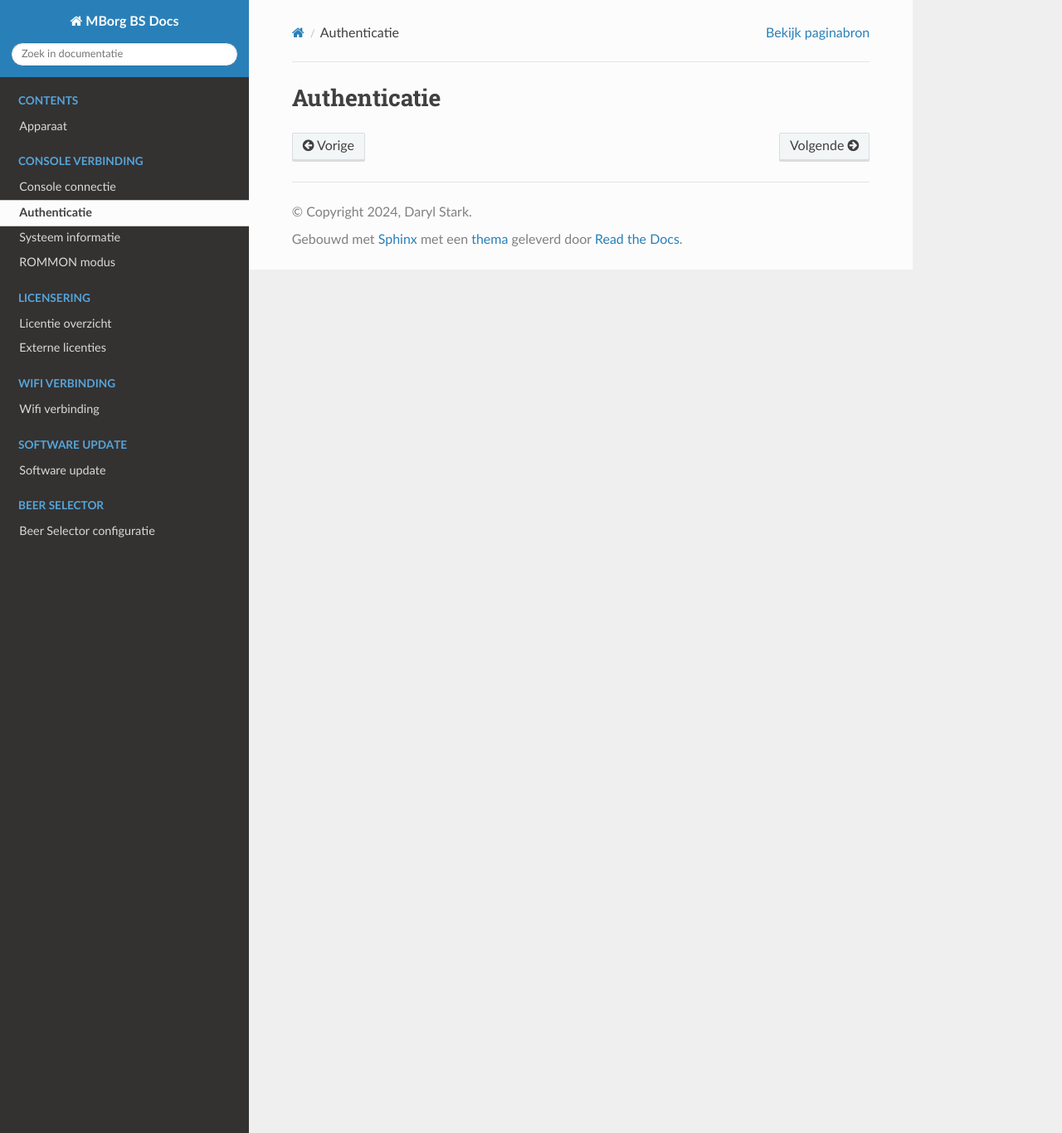
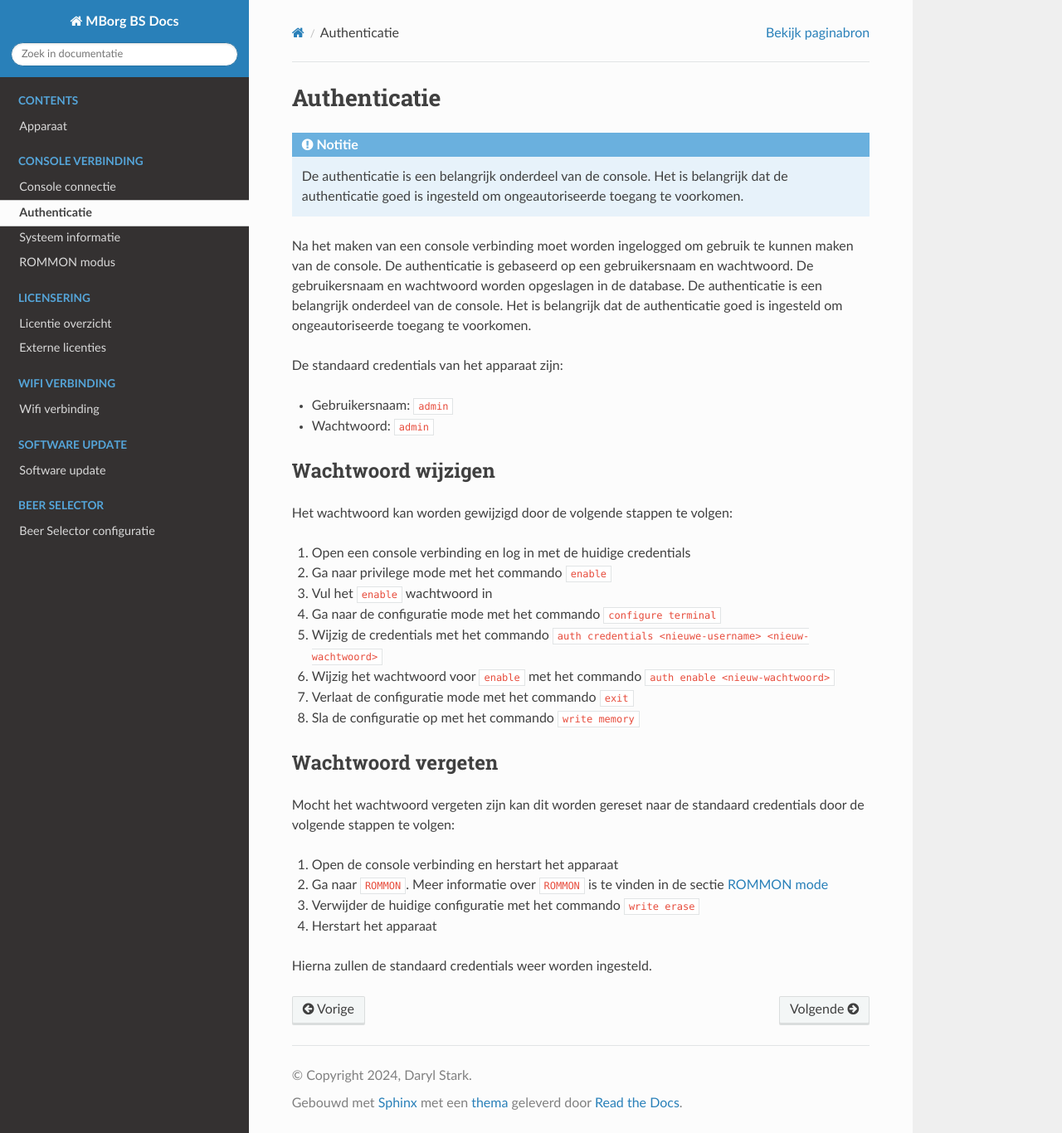
Before and after one commit to DarylStark/advent2024-mborg-bs-docs, a Sphinx documentation site: the page built from source/03-console/02-authentication.rst, in a window 1280 px wide and 1366 px high. Shown: the whole window at 83% size. Built offline with Sphinx 7.4.7 and the Read the Docs theme 3.1.0, drawn with Linux system fonts in a browser that asks for light colours.

Commit message:
Add the page about authentication
Fixes #5

```diff
--- a/source/03-console/02-authentication.rst
+++ b/source/03-console/02-authentication.rst
@@ -1,2 +1,41 @@
 Authenticatie
 =============
+
+.. note::
+
+    De authenticatie is een belangrijk onderdeel van de console. Het is
+    belangrijk dat de authenticatie goed is ingesteld om ongeautoriseerde
+    toegang te voorkomen.
+
+Na het maken van een console verbinding moet worden ingelogged om gebruik te kunnen maken van de console. De authenticatie is gebaseerd op een gebruikersnaam en wachtwoord. De gebruikersnaam en wachtwoord worden opgeslagen in de database. De authenticatie is een belangrijk onderdeel van de console. Het is belangrijk dat de authenticatie goed is ingesteld om ongeautoriseerde toegang te voorkomen.
+
+De standaard credentials van het apparaat zijn:
+
+- Gebruikersnaam: ``admin``
+- Wachtwoord: ``admin``
+
+Wachtwoord wijzigen
+-------------------
+
+Het wachtwoord kan worden gewijzigd door de volgende stappen te volgen:
+
+1.  Open een console verbinding en log in met de huidige credentials
+2.  Ga naar privilege mode met het commando ``enable``
+3.  Vul het ``enable`` wachtwoord in
+4.  Ga naar de configuratie mode met het commando ``configure terminal``
+5.  Wijzig de credentials met het commando ``auth credentials <nieuwe-username> <nieuw-wachtwoord>``
+6.  Wijzig het wachtwoord voor ``enable`` met het commando ``auth enable <nieuw-wachtwoord>``
+7.  Verlaat de configuratie mode met het commando ``exit``
+8.  Sla de configuratie op met het commando ``write memory``
+
+Wachtwoord vergeten
+-------------------
+
+Mocht het wachtwoord vergeten zijn kan dit worden gereset naar de standaard credentials door de volgende stappen te volgen:
+
+1.  Open de console verbinding en herstart het apparaat
+2.  Ga naar ``ROMMON``. Meer informatie over ``ROMMON`` is te vinden in de sectie `ROMMON mode <./04-rommon-mode.html>`_
+3.  Verwijder de huidige configuratie met het commando ``write erase``
+4.  Herstart het apparaat
+
+Hierna zullen de standaard credentials weer worden ingesteld.
```
